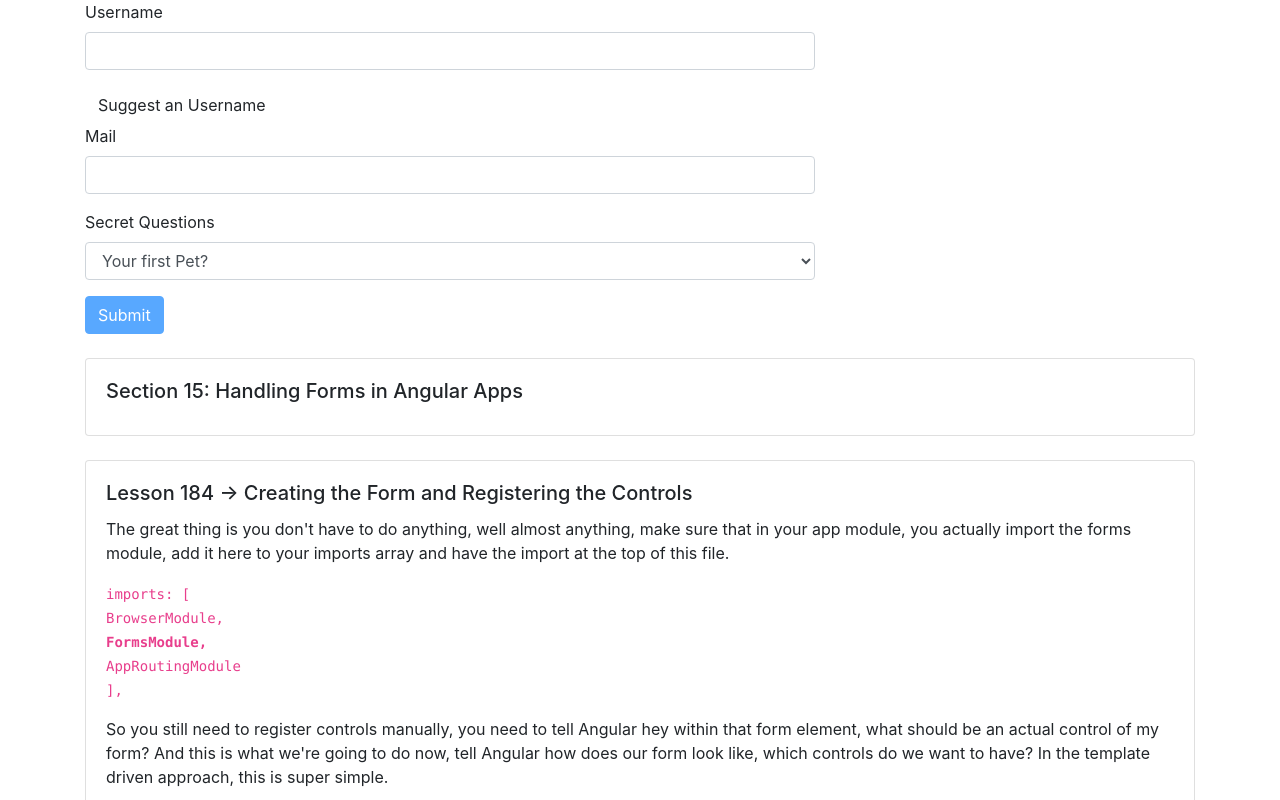
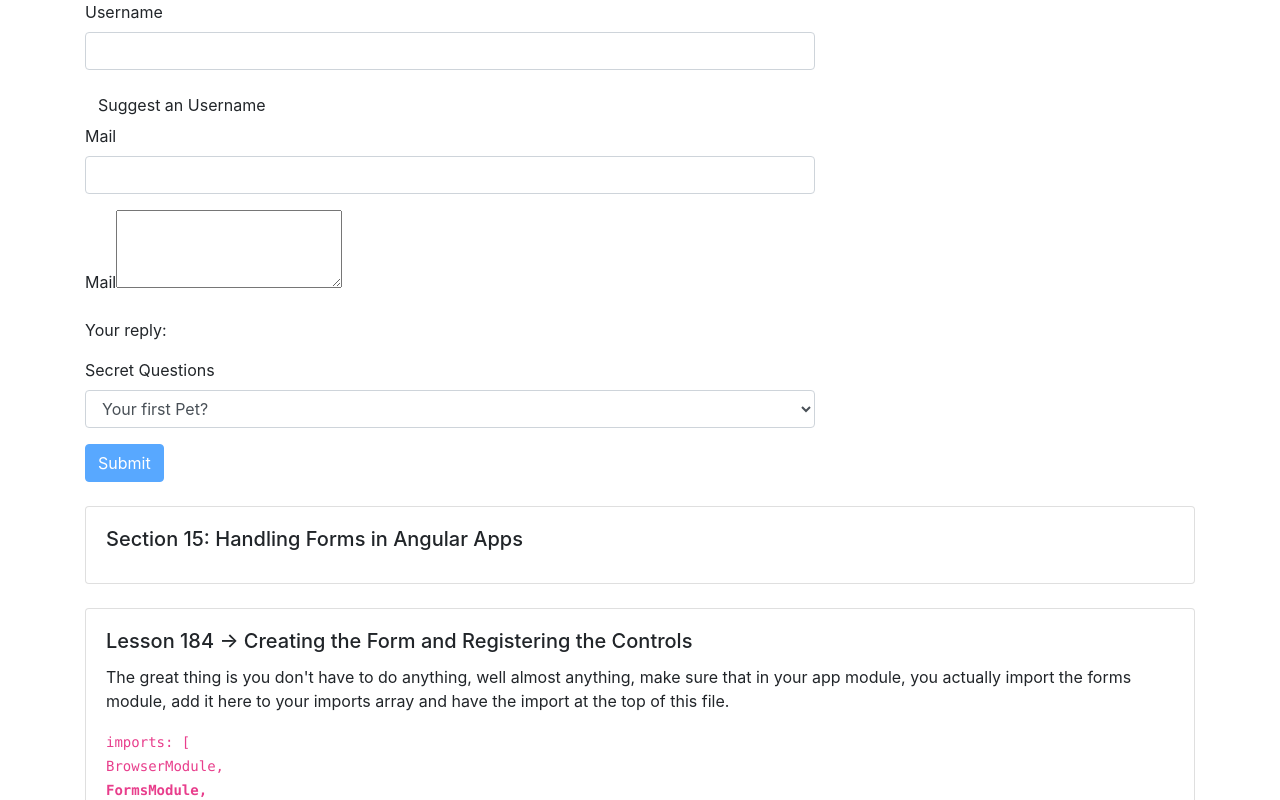
Before and after one commit to Sandro81/section15-Handling-forms-in-Angular-Apps, an Angular app: page / in a window 1280 px wide. Shown: the top 800 px of the page. Built offline with nearby package versions, Linux system fonts and the light colour scheme.

Commit message:
section 15

```diff
--- a/src/app/app.component.html
+++ b/src/app/app.component.html
@@ -28,6 +28,14 @@
           </div>
           <p *ngIf="!email.valid && email.touched" class="help-block">Please enter a valid value!</p>
         </div>
+        <div class="form-group">
+          <label for="email">Mail</label>
+          <textarea
+            name="questionAnswer"
+            rows="3">
+          </textarea>
+        </div>
+        <p>Your reply: {{answer}}</p>
         <div class="form-group">
           <label for="secret">Secret Questions</label>
           <select
@@ -199,7 +207,14 @@
       </div>
 
 
-
+      <br>
+      <div class="card">
+        <div class="card-body">
+          <h5 class="card-title">Lesson 193. TD: Using ngModel with Two-Way-Binding </h5>
+          <p class="card-text"> We don't use two-way binding, ngModel is either used without any binding or with one-way binding but sometimes you instantly want to check something or simply repeat whatever the user entered, let's show an example. </p>
+          <p class="card-text"> <code>routerLink="/servers" </code></p>
+        </div>
+      </div>
 
       <!--
       <br>
--- a/src/app/app.component.ts
+++ b/src/app/app.component.ts
@@ -9,6 +9,7 @@ import {NgForm} from '@angular/forms';
 export class AppComponent {
   @ViewChild('f', {static: false}) signupForm: NgForm;
   defaultQuestion = 'pet';
+  answer = '';
   suggestUserName() {
     const suggestedName = 'Superuser';
   }
```
Lines whose indentation alone changed are shown as unchanged.
